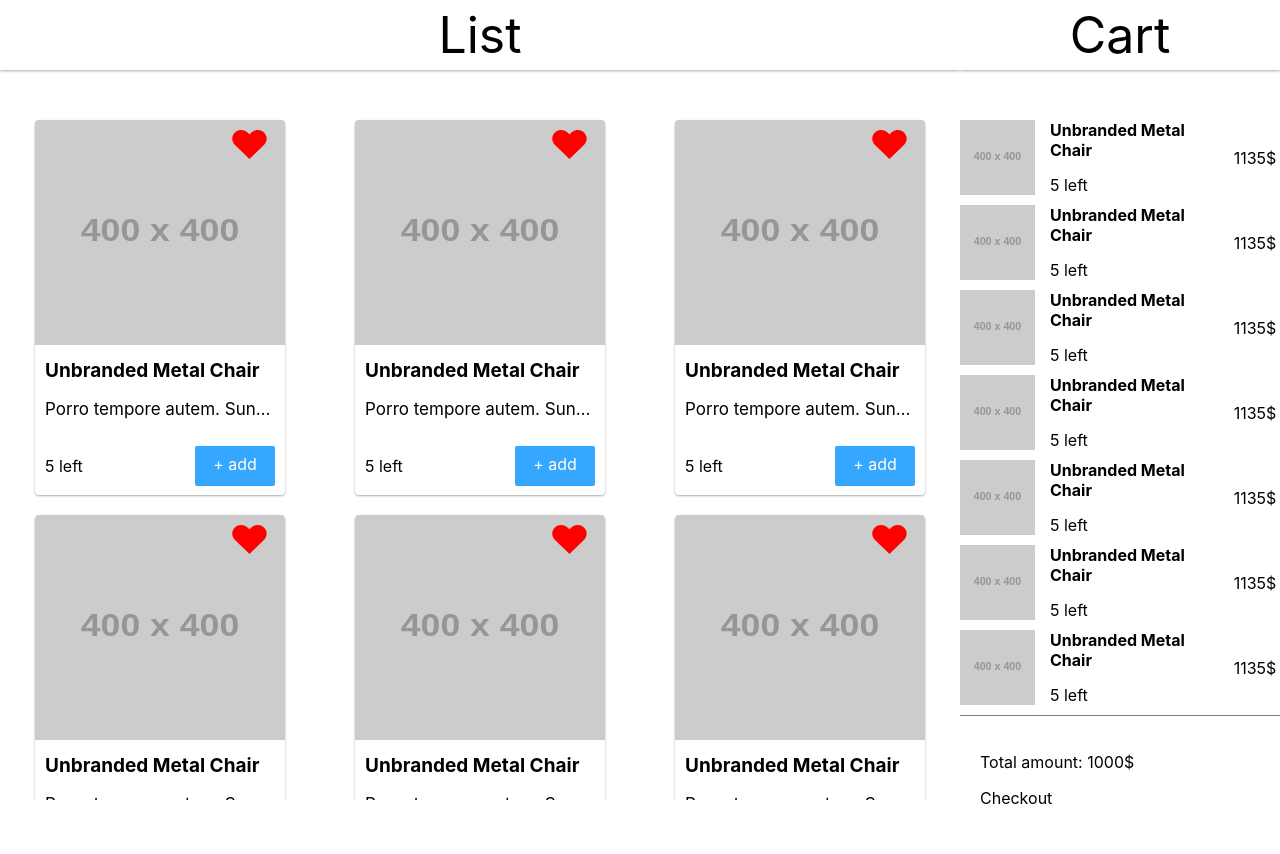
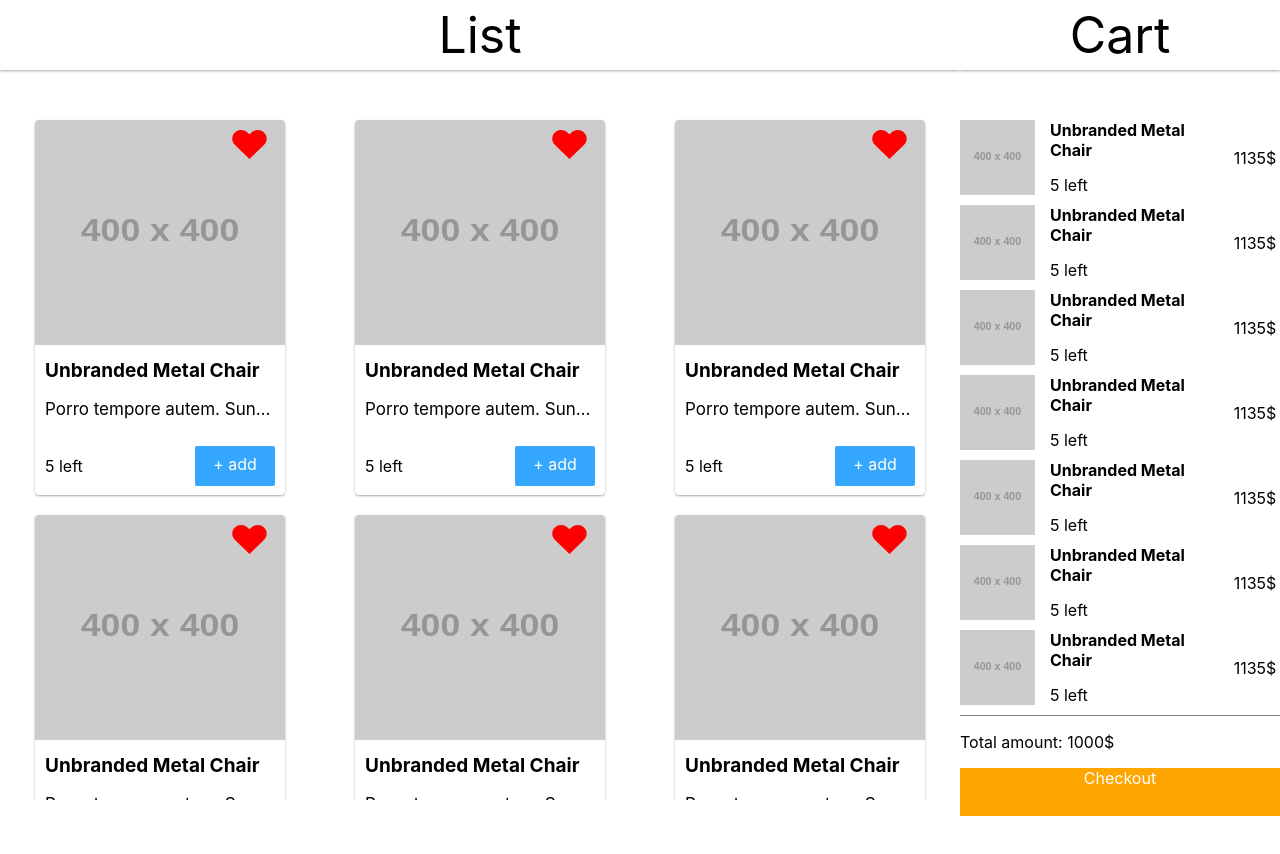
Before and after one commit to carlessanzmateu/grocery-list, a React (Create React App) app: page / in a window 1280 px wide. After the commit the page ends 816 px from the top, so only its background shows below. Built offline with nearby package versions, Linux system fonts and the light colour scheme.

Commit message:
feat(views): add list to cart view

```diff
--- a/src/common/horizontal-card-list/horizontalCardList.scss
+++ b/src/common/horizontal-card-list/horizontalCardList.scss
@@ -27,6 +27,21 @@
     height: 100px;
     width: 100%;
     border-top: 1px solid grey;
-    padding: 20px;
+    display: flex;
+    flex-direction: column;
+
+    .button {
+      width: 400px;
+      height: 50px;
+      background-color: orange;
+      color: white;
+      align-self: center;
+      text-align: center;
+      border-radius: 2px;
+
+      &:hover {
+        background-color: orangered;
+      }
+    }
   }
 }
--- a/src/common/horizontal-card-list/horizontalCardList.tsx
+++ b/src/common/horizontal-card-list/horizontalCardList.tsx
@@ -21,7 +21,7 @@ function HorizontalCardList(props: any) {
       </div>
       <div className={'interaction-zone'}>
         <p className={'summary'}>Total amount: 1000$</p>
-        <a>Checkout</a>
+        <a className={'button'}>Checkout</a>
       </div>
     </div>
   );
--- a/src/views/cart/cart.view.tsx
+++ b/src/views/cart/cart.view.tsx
@@ -1,12 +1,16 @@
 import React from 'react';
 import './cart.view.scss';
 
-import VerticalCardList from '../../common/vertical-card-list/verticalCardList';
+import HorizontalCardList from '../../common/horizontal-card-list/horizontalCardList';
 
-function CartView() {
+function FavoritesView() {
   return(
-    <h1>This is cart view</h1>
+    <section className={'favorites-view'}>
+      <div className={'list'}>
+        <HorizontalCardList title={'Cart'}/>
+      </div>
+    </section>
   )
 }
 
-export default CartView
+export default FavoritesView
--- a/src/views/grocery-list/groceryList.view.tsx
+++ b/src/views/grocery-list/groceryList.view.tsx
@@ -3,7 +3,6 @@ import './groceryList.view.scss';
 
 import VerticalCardList from '../../common/vertical-card-list/verticalCardList';
 import HorizontalCardList from '../../common/horizontal-card-list/horizontalCardList';
-import { totalmem } from 'os';
 
 function GroceryListView() {
   return(
```
